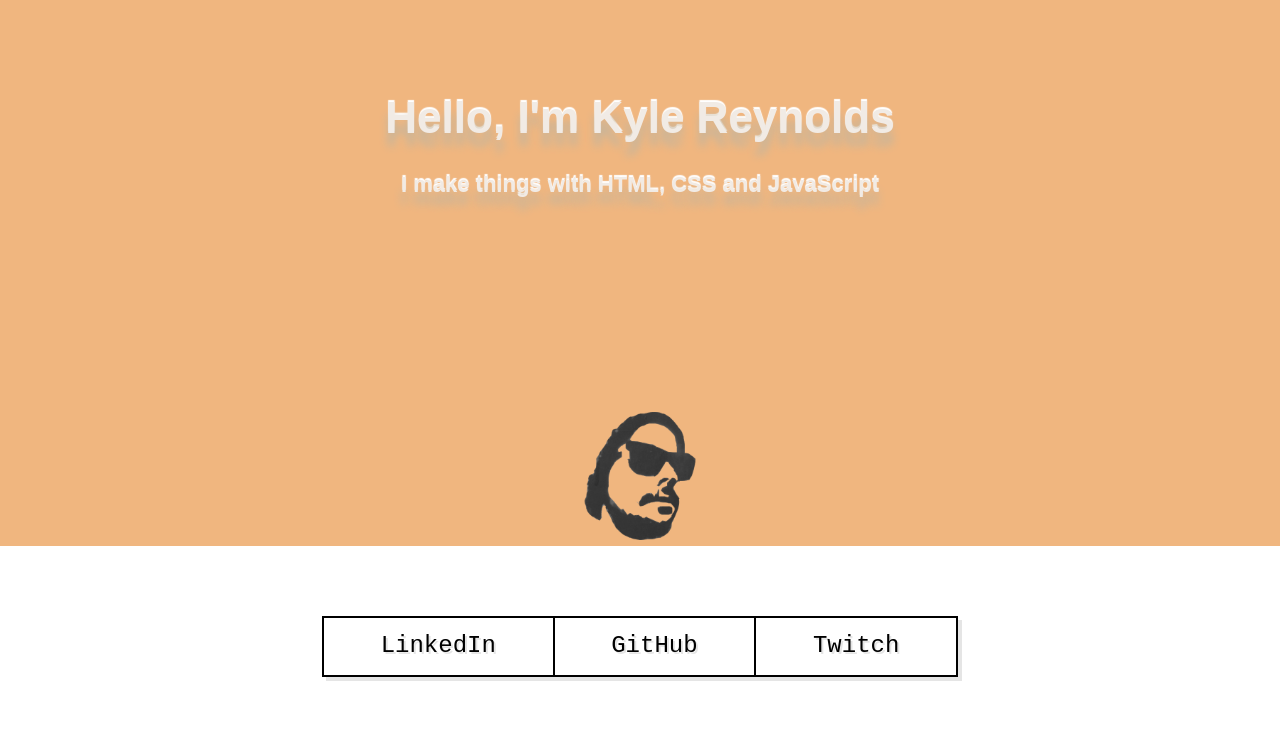
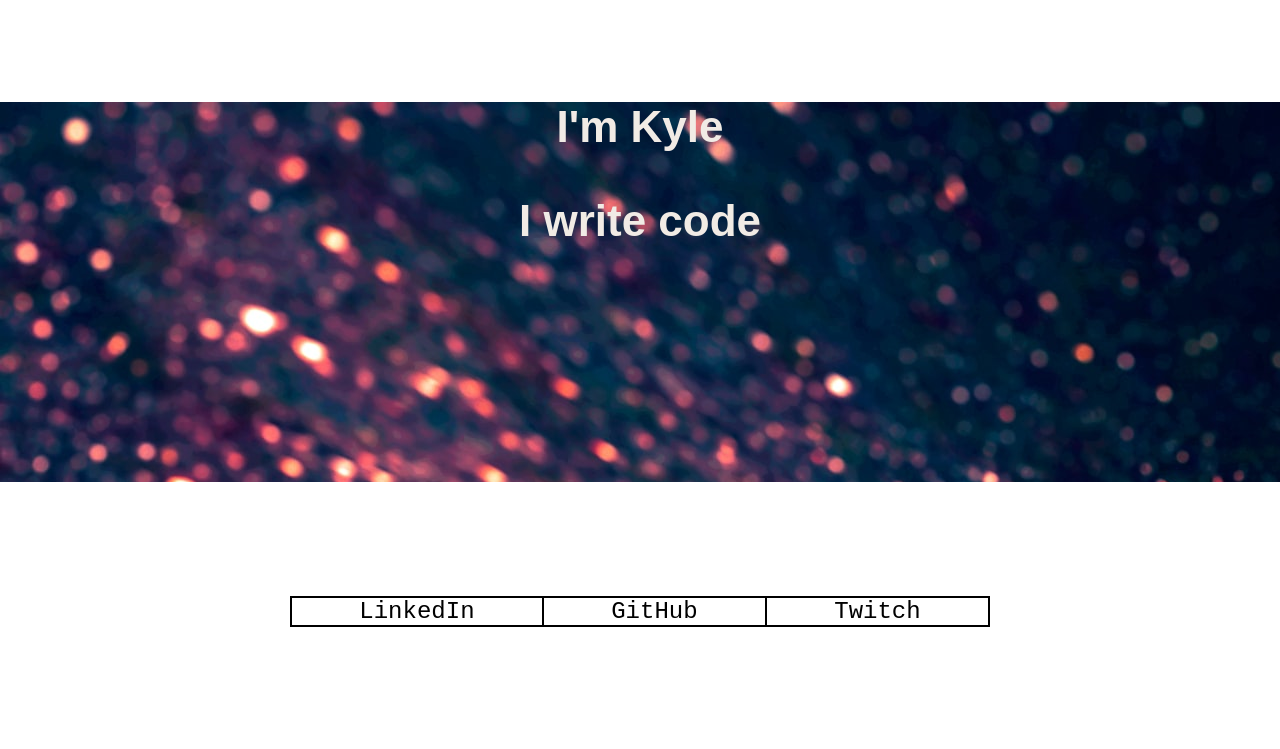
Before and after one commit to KDreynolds/PortfotioSite, a plain HTML site: page PortfolioSite.html in a window 1280 px wide. Drawn offline with Linux system fonts and the light colour scheme.

Commit message:
Add files via upload

```diff
--- a/PortfolioSite.html
+++ b/PortfolioSite.html
@@ -16,15 +16,14 @@
 
         </nav>
         <main>
+        <div style="background-image: url('banner.jpg');">
 
-        <h1><span>Hello,</span> <span>I'm</span> <span>Kyle</span> <span>Reynolds</span></h1>
-        <p id="pitch"><span>I</span> <span>make</span> <span>things</span> <span>with</span> <span>HTML,</span> <span>CSS</span> <span>and</span> <span>JavaScript</span></p>
+        <h1><span>I'm</span> <span>Kyle</span>
+        <p id="pitch"><span>I</span> <span>write</span> <span>code</span>
 
         <div class="work">
 
-            <a href="nothingyet">
-                <img src="./frey.png" style="width:10%;height:12%;">
-            </a>
+
 
         </div>
         </main>
--- a/PortfolioStyle.css
+++ b/PortfolioStyle.css
@@ -62,16 +62,21 @@ body {
   }
 
   nav{
-    background: #F0B67F;
     grid-area: nav;
     width: 100vw;
     text-align: center;
+    background-color: transparent;
   }
 
+   main, nav {
+    background-image: ("./banner.jpg");
+    background-repeat: no-repeat;
+    width: 100%;
+   }
+
   main{
-    background: #F0B67F;
     grid-area: main;
-    width: 100vw;
+    width: 100%;
     text-align: center;
   }
 
@@ -84,13 +89,9 @@ body {
   :root {
     --border-size: 0.125rem;
     --duration: 250ms;
-    --ease: cubic-bezier(0.215, 0.61, 0.355, 1);
     --font-family: monospace;
     --color-primary: white;
     --color-secondary: black;
-    --color-tertiary: dodgerblue;
-    --shadow: rgba(0, 0, 0, 0.1);
-    --space: 1rem;
   }
 
   * {
@@ -163,7 +164,6 @@ body {
 
     margin: 11px 0 17px 0;
     color: #f1ebe5;
-    text-shadow: 0 13.36px 8.896px #c4b59d,0 -2px 1px #fff;
     letter-spacing: 0px;
   }
 
@@ -171,7 +171,6 @@ body {
 
     margin: 11px 0 17px 0;
     color: #f1ebe5;
-    text-shadow: 0 13.36px 8.896px #c4b59d,0 -2px 1px #fff;
     letter-spacing: 0px;
   }
 
```
Also changed, not shown: banner.jpg (added).
